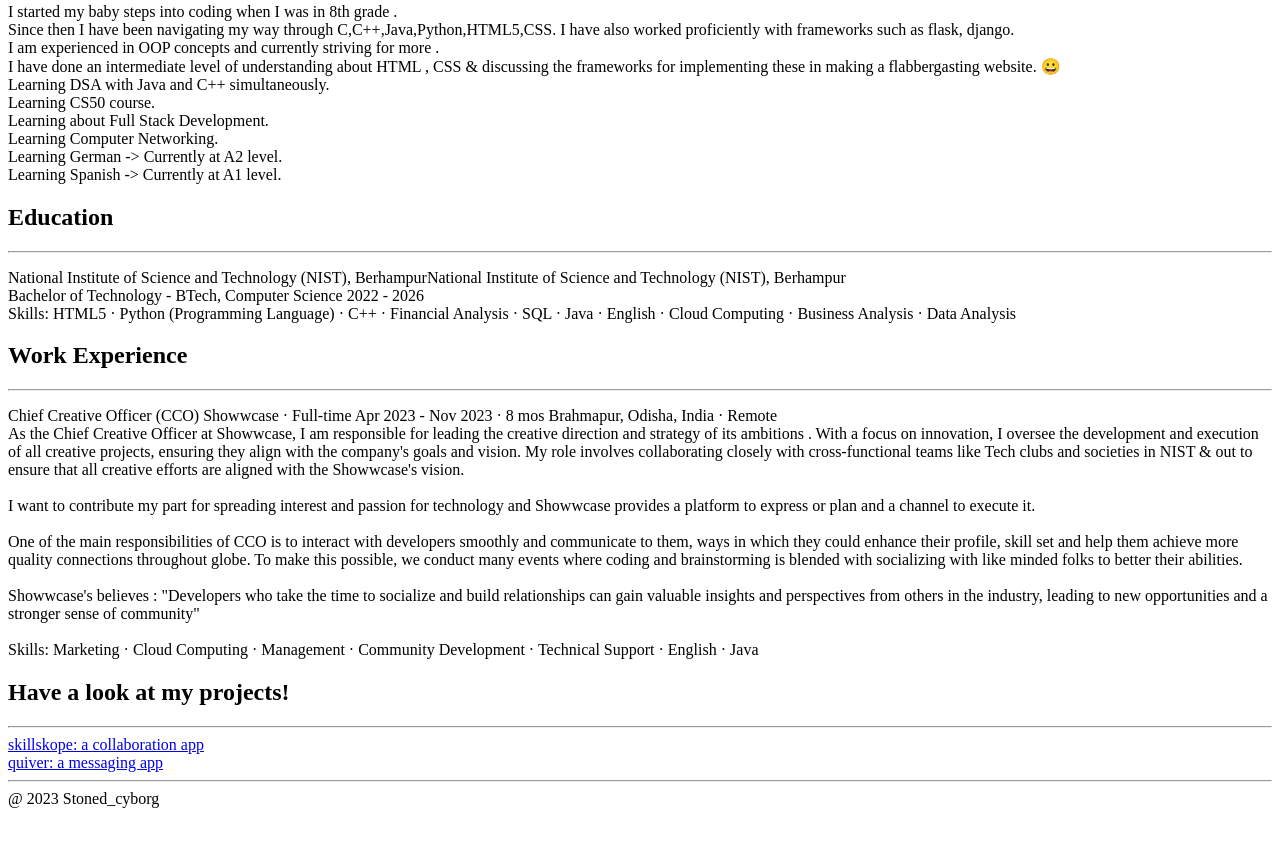
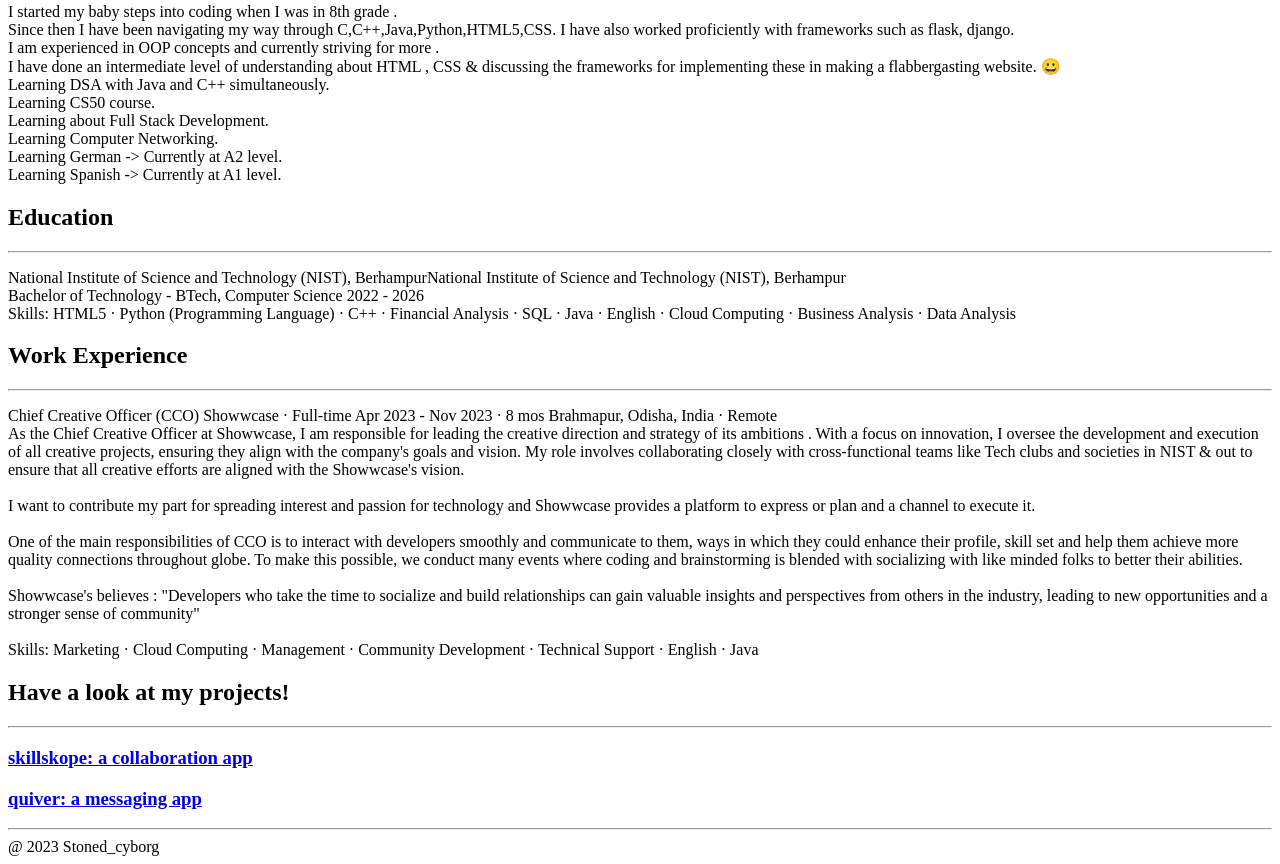
Before and after one commit to beingtechsavy/CapstoneProject1, a plain HTML site: page index.html in a window 1280 px wide. Shown: the part 366-1230 px from the top of the page. Before the commit the page ends 1182 px from the top, so only its background shows below. Drawn offline with Linux system fonts and the light colour scheme.

Commit message:
Update index.html

```diff
--- a/index.html
+++ b/index.html
@@ -43,9 +43,8 @@
     Skills: Marketing · Cloud Computing · Management · Community Development · Technical Support · English · Java</p>
     <h2>Have a look at my projects!</h2>
     <hr>
-    <a href="https://github.com/beingtechsavy/SkillSkope">skillskope: a collaboration app</a>
-    <br>
-    <a href="https://github.com/beingtechsavy/Quiver">quiver: a messaging app</a>
+    <h3><a href="https://github.com/beingtechsavy/SkillSkope">skillskope: a collaboration app</a></h3>
+    <h3><a href="https://github.com/beingtechsavy/Quiver">quiver: a messaging app</a></h3>
     <hr>
     <footer> @ 2023 Stoned_cyborg </footer>
 </body>
```
